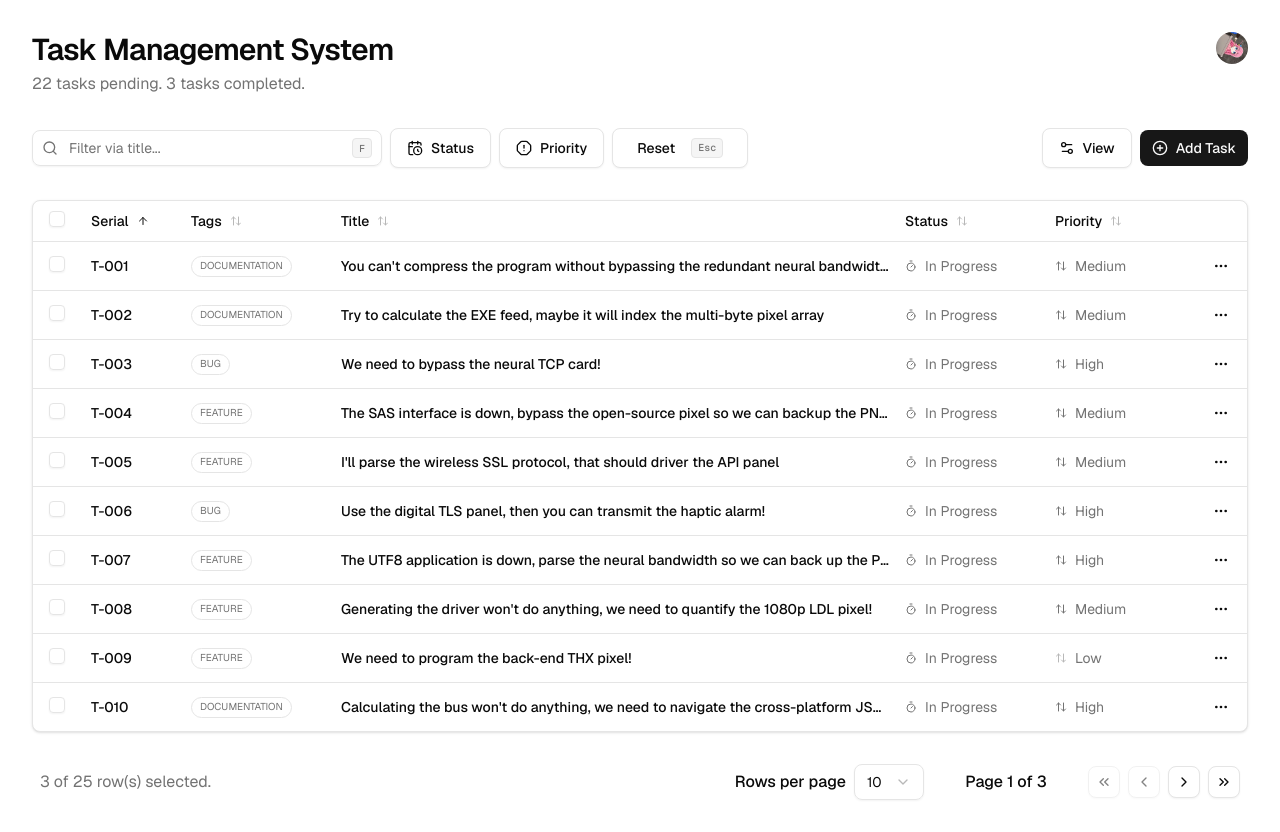
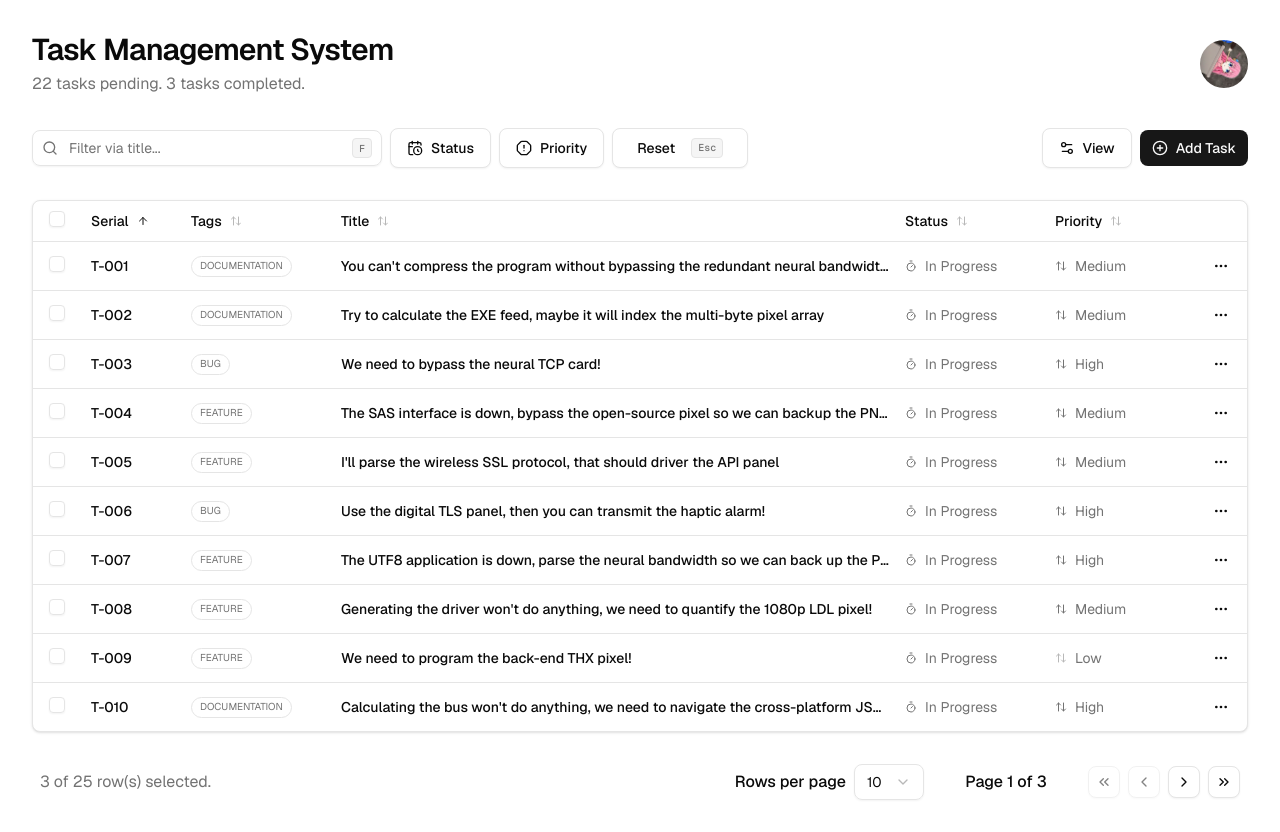
Before and after one commit to radiantNearl26/Task-Management-App, a Next.js app: page / in a window 1280 px wide. Built offline with nearby package versions, Linux system fonts and the light colour scheme.

Commit message:
UPD: Increased avatar size and modified vertical margins to match with the alignment of the header.

```diff
--- a/src/app/page.tsx
+++ b/src/app/page.tsx
@@ -454,7 +454,7 @@
     <div className="flex min-h-screen w-full flex-col bg-background">
       <div className="flex flex-col gap-8 p-8 max-w-[1400px] mx-auto w-full text-foreground">
         {/* Header */}
-        <div className="flex items-start justify-between">
+        <div className="flex items-center justify-between">
           <div className="flex flex-col gap-1">
             <h1 className="text-3xl font-semibold tracking-tight">
               Task Management System
@@ -473,7 +473,7 @@
             )}
           </div>
           <div className="flex items-center gap-2">
-            <Avatar>
+            <Avatar className="h-12 w-12">
               <AvatarImage src="/avatar.png" alt="@shadcn" />
               <AvatarFallback>CN</AvatarFallback>
             </Avatar>
```
